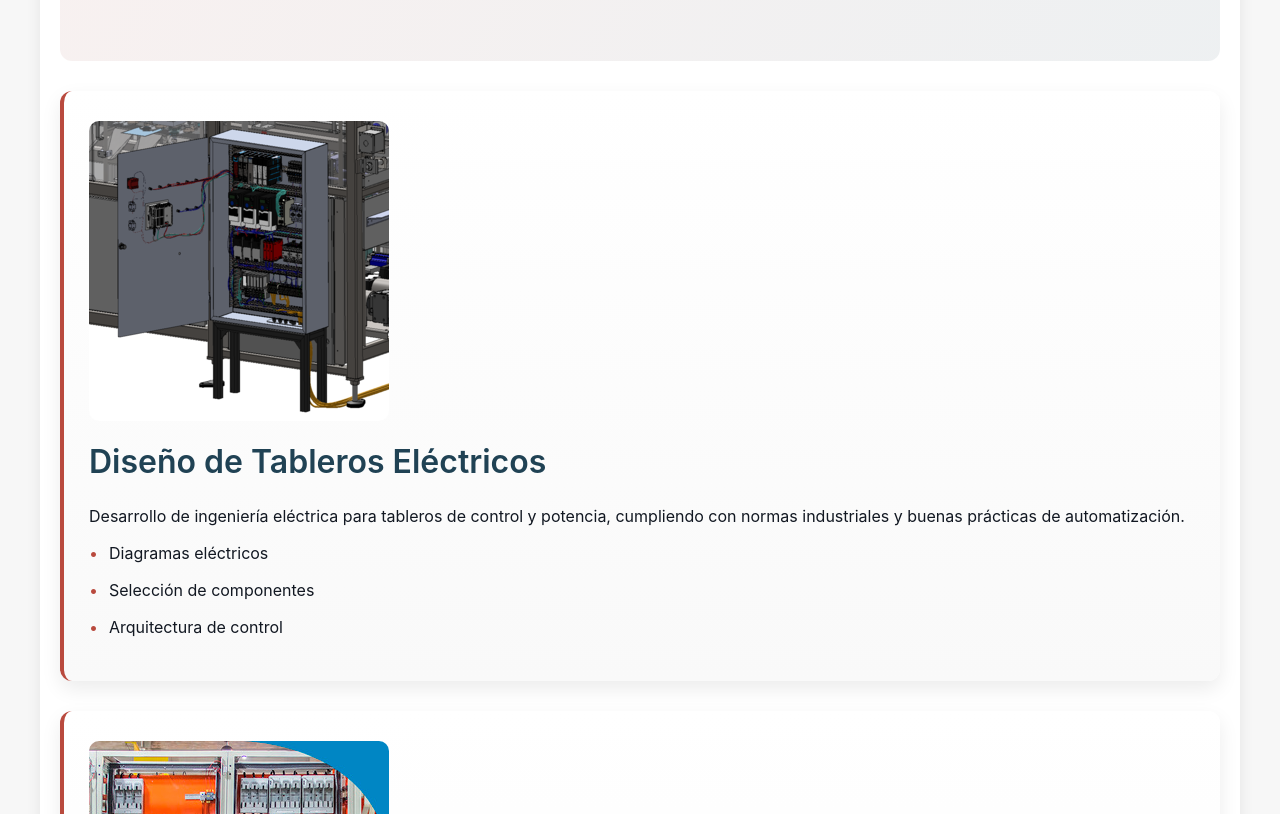
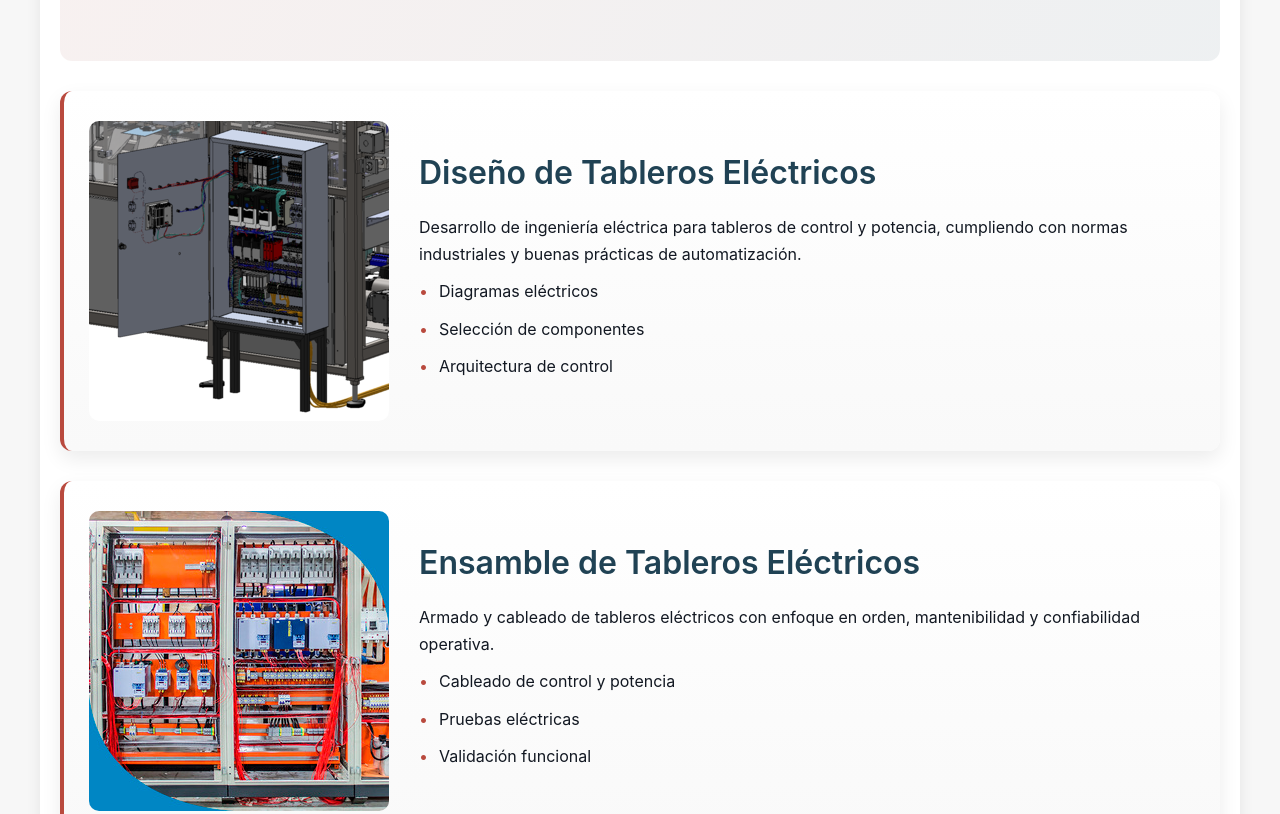
Before and after one commit to Carle007/AXIONA-Web, a plain HTML site: page servicios.html in a window 1280 px wide. Shown: the part 600-1414 px from the top of the page. Drawn offline with Linux system fonts and the light colour scheme.

Commit message:
Refactor CSS structure and styles

```diff
--- a/css/style.css
+++ b/css/style.css
@@ -236,16 +236,22 @@ h3 {
 
 .service-content {
     display: flex;
+    flex-direction : row;
     align-items: center;
-    gap: 20px;
-    flex-wrap: wrap;
+    gap: 30px;
+    flex-wrap: nowrap;
 }
 
 .service-img-service {
+    flex: 0 0 300px;
     width: 300px;
     height: 300px;
     object-fit: cover;
     border-radius: 10px;
+}
+
+.service-text {
+    flex: 1;
 }
 
 /* ===============================
```
